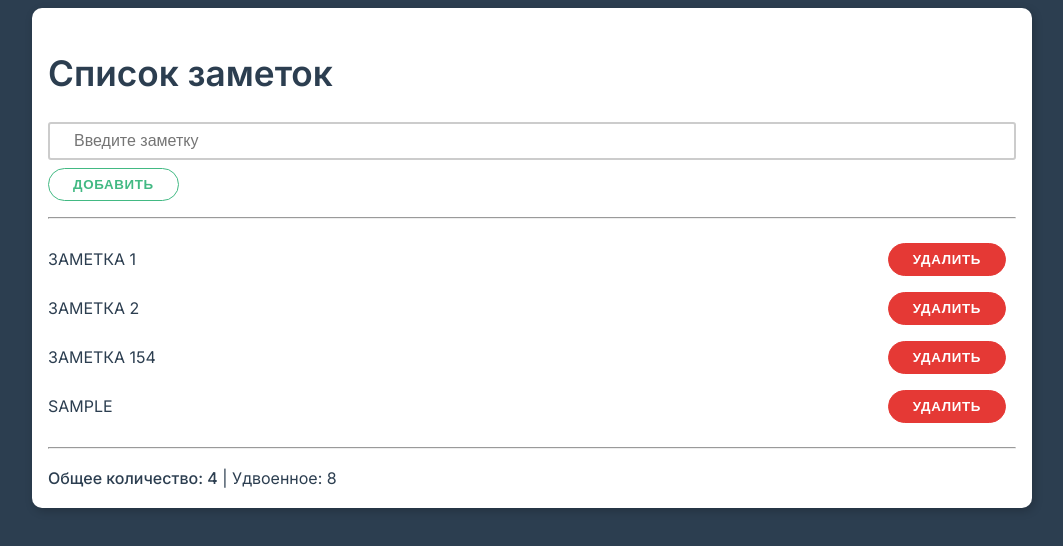
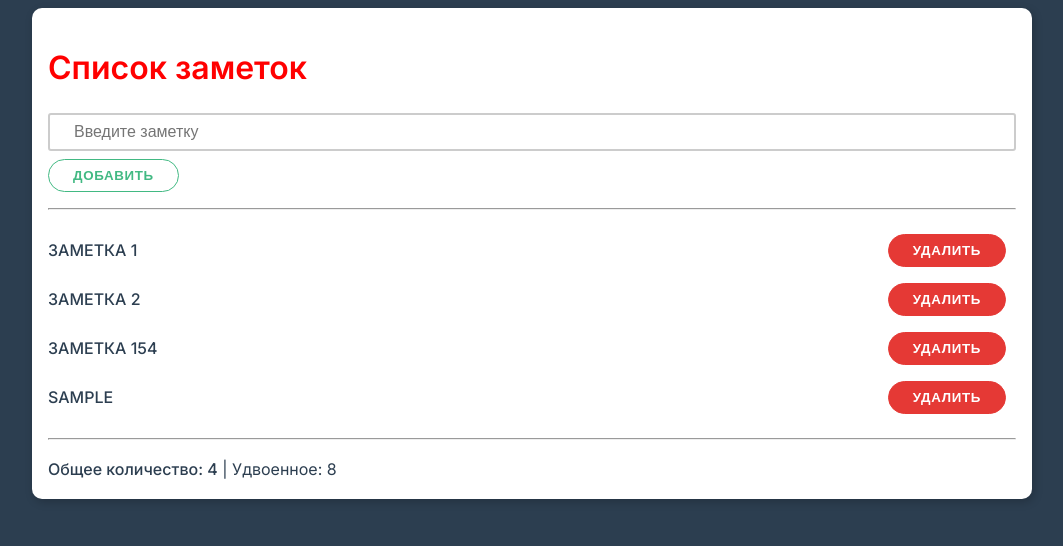
Before and after one commit to Dushes2254/learning-vue-js, a plain HTML site: page index.html in a window 1280 px wide. Both pictures are taken after typing "Sample" into the empty fields and a click on the button "ДОБАВИТЬ". Shown: the whole page, without its empty margins (108-1171 px from the left). Drawn offline with nearby package versions, Linux system fonts and the light colour scheme.

Commit message:
repeat basic rules

```diff
--- a/index.html
+++ b/index.html
@@ -13,13 +13,15 @@
 
   <div class="container" id="app">
     <div class="card">
-      <h1>{{ title }}</h1>
+      <h1 :style="{
+        color: inputValue.length < 5 ? 'red' : 'blue',
+        fontSize: inputValue.length < 3 ? '2rem' : '1.5rem'
+      }">{{ title }}</h1>
       <div class="form-control">
         <input
           type="text"
           :placeholder="placeholderString"
-          :value="inputValue"
-          @input="inputChangeHandler"
+          v-model="inputValue"
           @keypress.enter = "addNewNote"
         >
       </div>
@@ -27,7 +29,7 @@
       <hr>
       <ul class="list" v-if="notes.length !== 0">
         <li class="list-item" v-for="(note, index) in notes">
-          {{ toUpperCase(note) }}
+          <span :class="['bold', {'primaty' : note.length > 5}]">{{ toUpperCase(note) }}</span>
           <button class="btn danger" @click="deleteNote(index)">Удалить</button>
         </li>
         <hr>
--- a/main.js
+++ b/main.js
@@ -8,9 +8,6 @@ const App = {
     }
   },
   methods: {
-    inputChangeHandler(event) {
-      this.inputValue = event.target.value
-    },
     addNewNote() {
       if (this.inputValue === '') return;
       this.notes.push(this.inputValue)
@@ -27,6 +24,13 @@ const App = {
     doubleCountComputed() {
       return this.notes.length * 2
     }
+  },
+  watch: {
+    inputValue(value) {
+      if (value.length > 10) {
+        this.inputValue = ''
+      }
+    }
   }
 }
 
```
